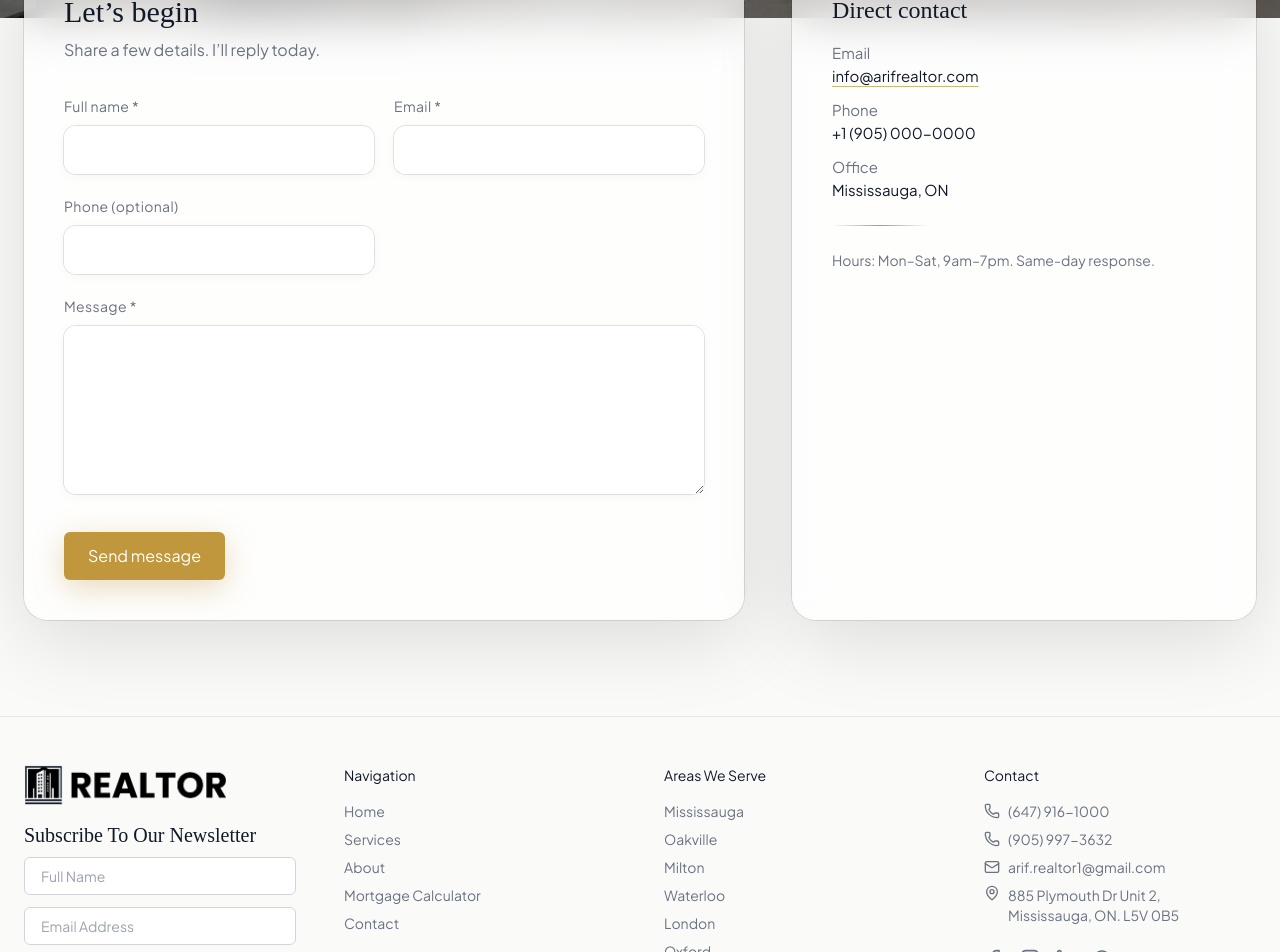
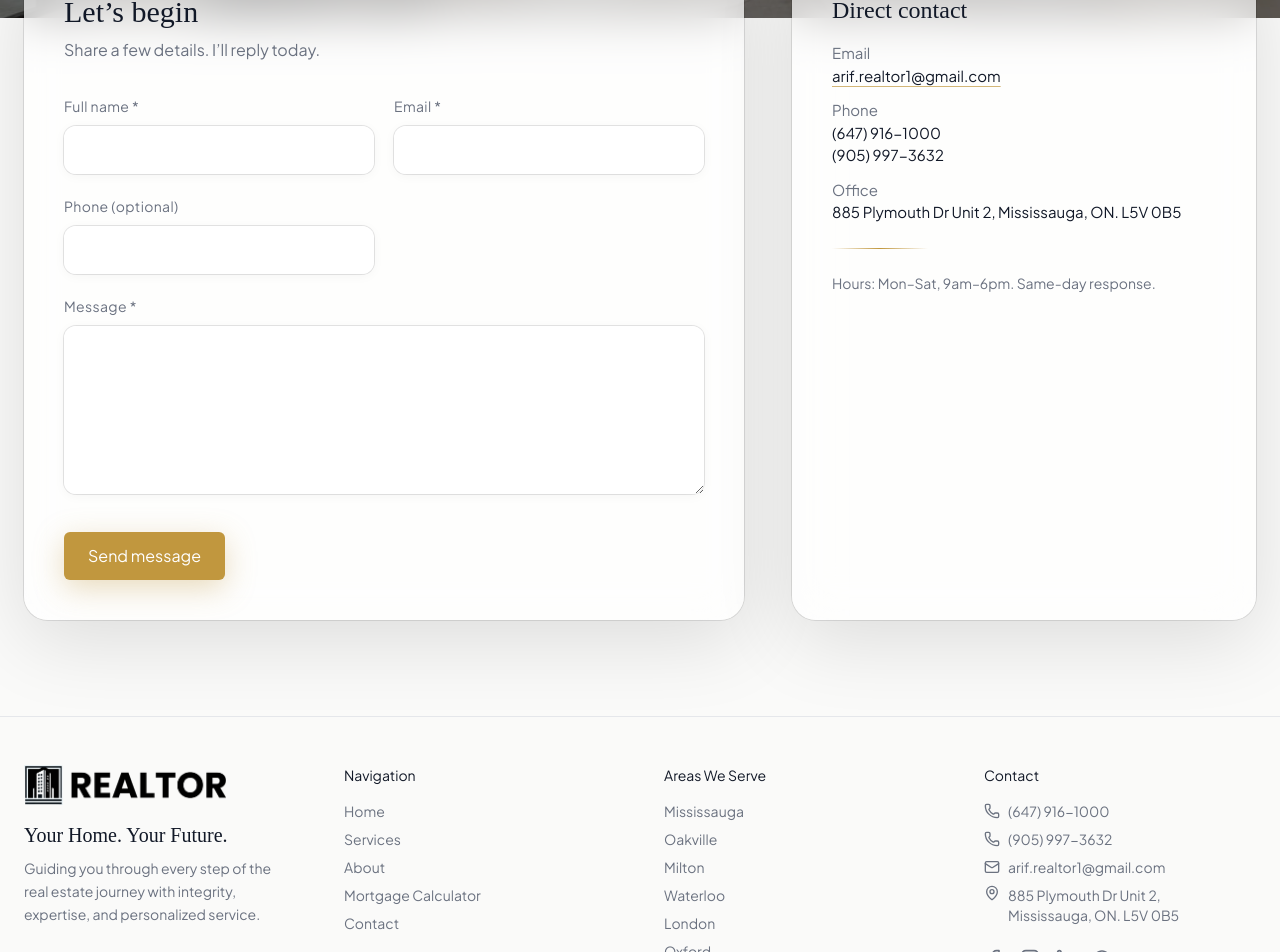
Before and after one commit to prem-quety/Arif-Realtor, a Next.js app: page /contact in a window 1280 px wide. Shown: the part 424-1376 px from the top of the page. Built offline with nearby package versions, Linux system fonts and the light colour scheme.

Commit message:
form submission, footer content changed

```diff
--- a/package.json
+++ b/package.json
@@ -18,7 +18,8 @@
     "react": "18.2.0",
     "react-chartjs-2": "^5.3.0",
     "react-dom": "18.2.0",
-    "react-icons": "^5.5.0"
+    "react-icons": "^5.5.0",
+    "resend": "^6.1.0"
   },
   "devDependencies": {
     "@eslint/eslintrc": "^3",
--- /dev/null
+++ b/src/app/api/contact/route.ts
@@ -0,0 +1,47 @@
+import { Resend } from "resend";
+
+// ⚠️ Inline API key (unsafe in prod)
+const resend = new Resend("re_btGsVdmi_94hgfDo6jiMTyaymzCuKQUy6");
+
+export async function POST(req: Request) {
+  try {
+    const form = await req.formData();
+
+    const name = form.get("name") || "—";
+    const email = form.get("email") || "—";
+    const phone = form.get("phone") || "—";
+    const message = form.get("message") || "—";
+
+    await resend.emails.send({
+      from: "onboarding@resend.dev", // verified sender
+      to: "prem.kumar@querytel.com", // your inbox
+      subject: `New Inquiry from ${name}`,
+      text: `
+New contact form submission
+
+Name: ${name}
+Email: ${email}
+Phone: ${phone}
+
+Message:
+${message}
+      `,
+      html: `
+        <div style="font-family: Arial, sans-serif; line-height: 1.6; color: #333; padding: 20px;">
+          <h2 style="margin-bottom: 10px;">📩 New Contact Form Submission</h2>
+          <p><strong>Name:</strong> ${name}</p>
+          <p><strong>Email:</strong> <a href="mailto:${email}">${email}</a></p>
+          <p><strong>Phone:</strong> <a href="tel:${phone}">${phone}</a></p>
+          <hr style="margin: 20px 0;" />
+          <p><strong>Message:</strong></p>
+          <p style="white-space: pre-line;">${message}</p>
+        </div>
+      `,
+    });
+
+    return Response.json({ ok: true });
+  } catch (err) {
+    console.error("Resend error:", err);
+    return new Response("Email failed", { status: 500 });
+  }
+}
--- a/src/app/contact/page.tsx
+++ b/src/app/contact/page.tsx
@@ -21,11 +21,11 @@ export default function ContactPage() {
     const data = new FormData(form);
     setLoading(true);
     try {
-      const r = await fetch("https://formspree.io/f/REPLACE_WITH_YOUR_ID", {
+      const r = await fetch("/api/contact", {
         method: "POST",
-        headers: { Accept: "application/json" },
         body: data,
       });
+
       setStatus(r.ok ? "ok" : "err");
       if (r.ok) form.reset();
     } catch {
@@ -140,31 +140,39 @@ export default function ContactPage() {
                 <span className="text-muted">Email</span>
                 <br />
                 <a
-                  href="mailto:info@arifrealtor.com"
+                  href="mailto:arif.realtor1@gmail.com"
                   className="inline-block underline decoration-accent/70 underline-offset-4 text-heading hover:opacity-90"
                 >
-                  info@arifrealtor.com
+                  arif.realtor1@gmail.com
                 </a>
               </p>
               <p>
                 <span className="text-muted">Phone</span>
                 <br />
                 <a
-                  href="tel:+19050000000"
+                  href="tel:+16479161000"
                   className="text-heading hover:opacity-90"
                 >
-                  +1 (905) 000-0000
+                  (647) 916-1000
+                </a>
+                <br />
+                <a
+                  href="tel:+19059973632"
+                  className="text-heading hover:opacity-90"
+                >
+                  (905) 997-3632
                 </a>
               </p>
+
               <p>
                 <span className="text-muted">Office</span>
                 <br />
-                Mississauga, ON
+                885 Plymouth Dr Unit 2, Mississauga, ON. L5V 0B5
               </p>
             </div>
             <div className="mt-6 h-px w-24 bg-gradient-to-r from-transparent via-accent to-transparent" />
             <p className="mt-6 text-sm text-muted">
-              Hours: Mon–Sat, 9am–7pm. Same-day response.
+              Hours: Mon–Sat, 9am–6pm. Same-day response.
             </p>
           </motion.aside>
         </div>
--- a/src/components/Footer/page.tsx
+++ b/src/components/Footer/page.tsx
@@ -37,31 +37,12 @@ export default function Footer() {
             className="h-10 mb-4"
           />
           <p className="text-heading font-serif text-xl mb-2">
-            Subscribe To Our Newsletter
+            Your Home. Your Future.
           </p>
-          <form onSubmit={handleSubmit} className="space-y-3">
-            <input
-              type="text"
-              placeholder="Full Name"
-              className="w-full rounded-md border border-gray-300 bg-white px-4 py-2 text-sm focus:outline-none focus:ring-1 focus:ring-accent"
-            />
-            <input
-              type="email"
-              placeholder="Email Address"
-              className="w-full rounded-md border border-gray-300 bg-white px-4 py-2 text-sm focus:outline-none focus:ring-1 focus:ring-accent"
-            />
-            <button
-              type="submit"
-              className="inline-block bg-accent text-white px-4 py-2 rounded-md font-medium hover:bg-[#a3792f] transition"
-            >
-              Subscribe
-            </button>
-            {subscribed && (
-              <p className="text-green-600 text-sm font-medium">
-                You have subscribed successfully!
-              </p>
-            )}
-          </form>
+          <p className="text-muted text-sm leading-relaxed">
+            Guiding you through every step of the real estate journey with
+            integrity, expertise, and personalized service.
+          </p>
         </div>
 
         {/* Navigation */}
```
Also changed, not shown: 1 other file (tests, documents, lock files or other folders).
